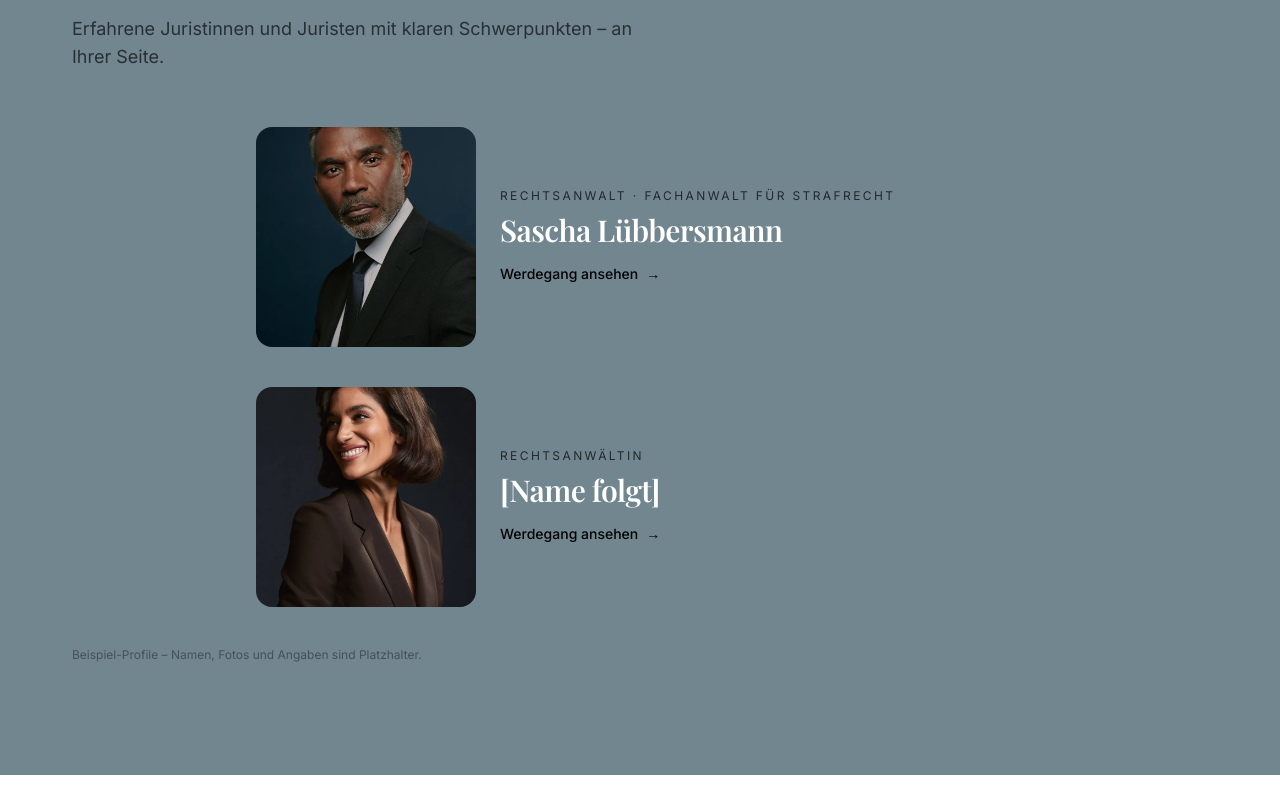
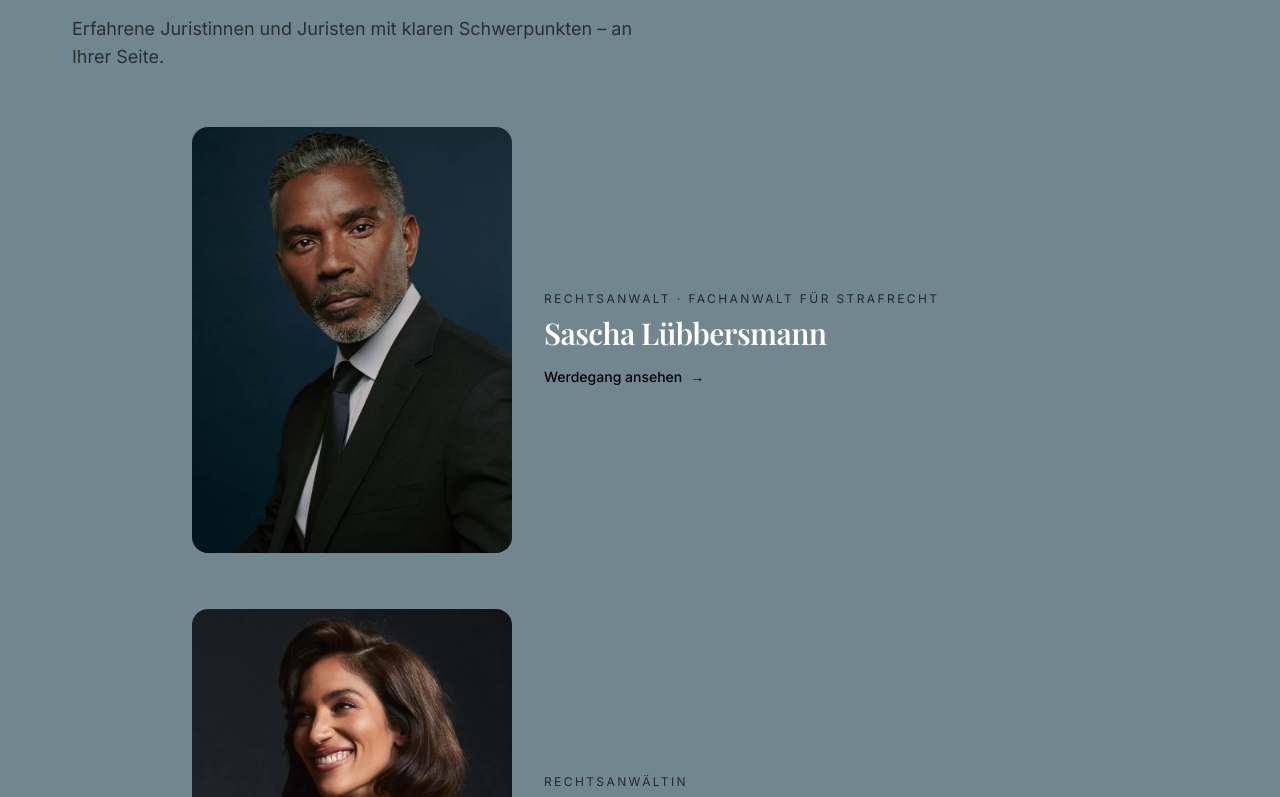
Before and after one commit to IvanGomes9777/anwaltskanzlei-vorlage-1, a Next.js app: page /de in a window 1280 px wide. Shown: the part 2823-3620 px from the top of the page. Built offline with nearby package versions, Linux system fonts and the light colour scheme.

Commit message:
Team-Bilder wieder größer (Hochformat 3:4)
Gestapelte Team-Karten und Detailseiten nutzen wieder größere
Hochformat-Bilder (aspect-[3/4]) statt kleiner Quadrate.

Co-Authored-By: Claude Opus 4.8 <noreply@anthropic.com>
Claude-Session: https://claude.ai/code/session_01VA5DMB941zLLF3UxGrUvvt

```diff
--- a/src/app/[locale]/team/[slug]/page.tsx
+++ b/src/app/[locale]/team/[slug]/page.tsx
@@ -33,14 +33,14 @@ export default async function AttorneyPage({
             ← Zum Team
           </Link>
 
-          <div className="mt-8 grid gap-8 sm:grid-cols-[200px_1fr] sm:items-end">
+          <div className="mt-8 grid gap-8 sm:grid-cols-[280px_1fr] sm:items-end">
             <Reveal>
-              <div className="relative aspect-square overflow-hidden rounded-2xl">
+              <div className="relative aspect-[3/4] w-full overflow-hidden rounded-2xl">
                 <Image
                   src={attorney.img}
                   alt={attorney.name}
                   fill
-                  sizes="(max-width: 640px) 100vw, 200px"
+                  sizes="(max-width: 640px) 100vw, 280px"
                   className="object-cover"
                   priority
                 />
--- a/src/components/team/TeamCards.tsx
+++ b/src/components/team/TeamCards.tsx
@@ -30,19 +30,19 @@ export default function TeamCards() {
           <p className="mt-5 max-w-xl text-lg text-black/65">{t('intro')}</p>
         </Reveal>
 
-        <div className="mx-auto mt-14 flex max-w-3xl flex-col gap-10">
+        <div className="mx-auto mt-14 flex max-w-4xl flex-col gap-14">
           {attorneys.map((m, i) => (
             <Reveal key={m.slug} delay={i * 0.08}>
               <Link
                 href={`/team/${m.slug}`}
-                className="group grid grid-cols-1 items-center gap-6 sm:grid-cols-[220px_1fr]"
+                className="group grid grid-cols-1 items-center gap-8 sm:grid-cols-[320px_1fr]"
               >
-                <div className="relative aspect-square overflow-hidden rounded-2xl">
+                <div className="relative aspect-[3/4] w-full overflow-hidden rounded-2xl">
                   <Image
                     src={m.img}
                     alt={m.name}
                     fill
-                    sizes="(max-width: 640px) 100vw, 220px"
+                    sizes="(max-width: 640px) 100vw, 320px"
                     className="object-cover transition-transform duration-700 group-hover:scale-105"
                   />
                 </div>
```
